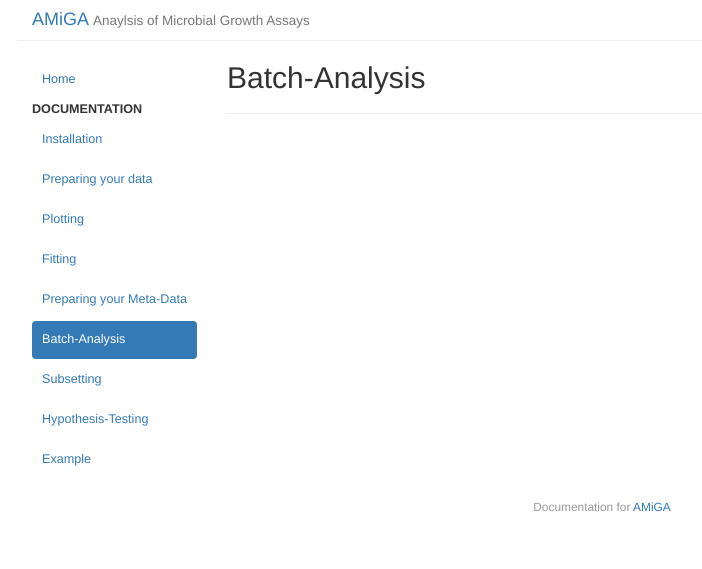
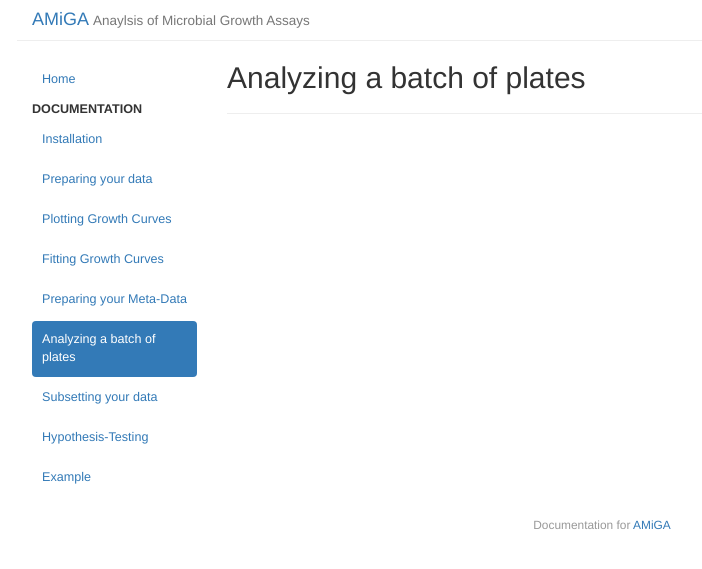
Before and after one commit to firasmidani/amiga, a Jekyll site: the page built from docs/_posts/2020-03-25-batchanalysis.md, in a window 1280 px wide. Shown: the top 569 px of the page, without its empty margins (38-740 px from the left). Built offline with Jekyll 4.4.1, drawn with Linux system fonts in a browser that asks for light colours.

Commit message:
revised titles

```diff
--- a/docs/_posts/2020-03-25-batchanalysis.md
+++ b/docs/_posts/2020-03-25-batchanalysis.md
@@ -1,6 +1,6 @@
 ---
 layout: page
-title: "Batch-Analysis"
+title: "Analyzing a batch of plates"
 category: doc
 date: 2020-03-25 22:44:43
 order: 6
--- a/docs/_posts/2020-03-25-fitting.md
+++ b/docs/_posts/2020-03-25-fitting.md
@@ -1,6 +1,6 @@
 ---
 layout: page
-title: "Fitting"
+title: "Fitting Growth Curves"
 category: doc
 date: 2020-03-25 22:44:30
 order: 4
--- a/docs/_posts/2020-03-25-plotting.md
+++ b/docs/_posts/2020-03-25-plotting.md
@@ -1,6 +1,6 @@
 ---
 layout: page
-title: "Plotting"
+title: "Plotting Growth Curves"
 category: doc
 date: 2020-03-25 22:43:52
 order: 3
--- a/docs/_posts/2020-03-25-subsetting.md
+++ b/docs/_posts/2020-03-25-subsetting.md
@@ -1,6 +1,6 @@
 ---
 layout: page
-title: "Subsetting"
+title: "Subsetting your data"
 category: doc
 date: 2020-03-25 22:44:51
 order: 7
```
